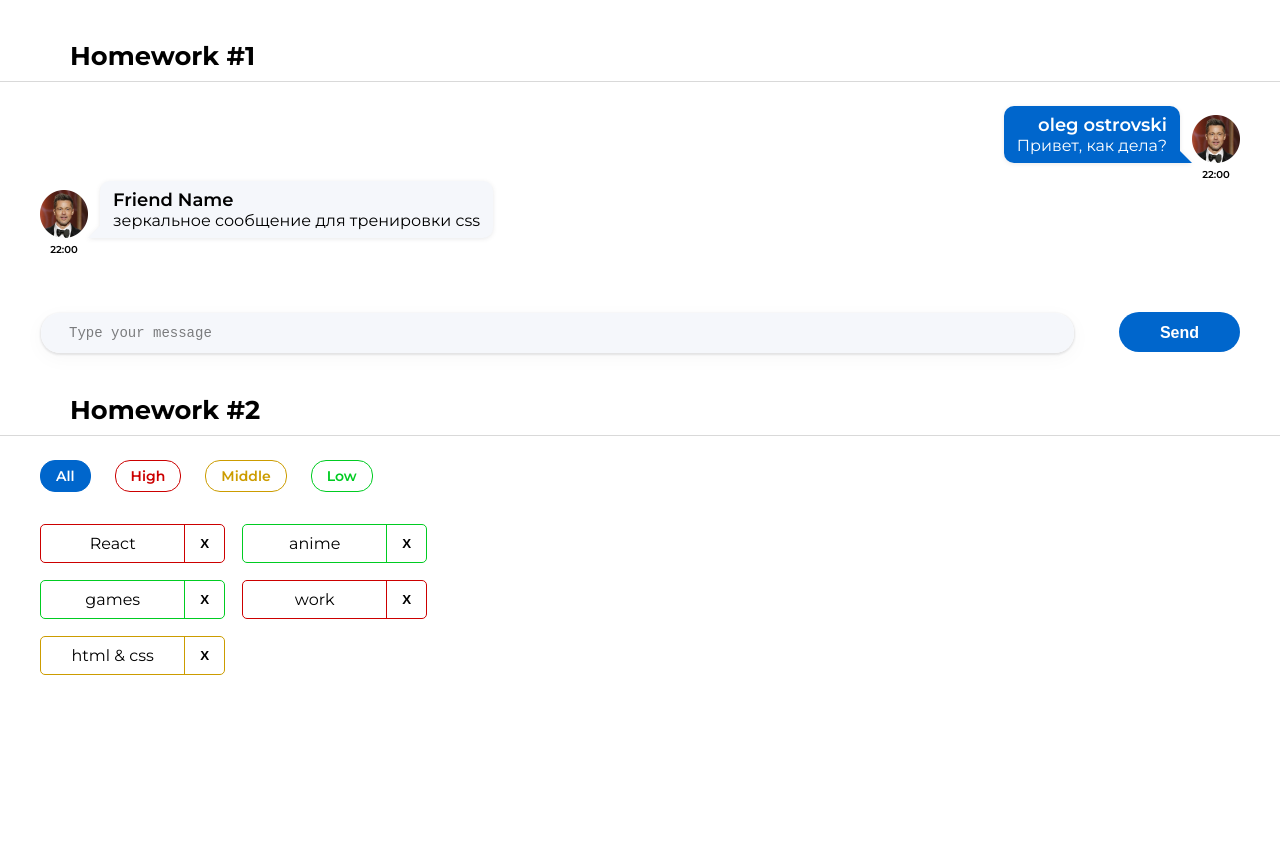
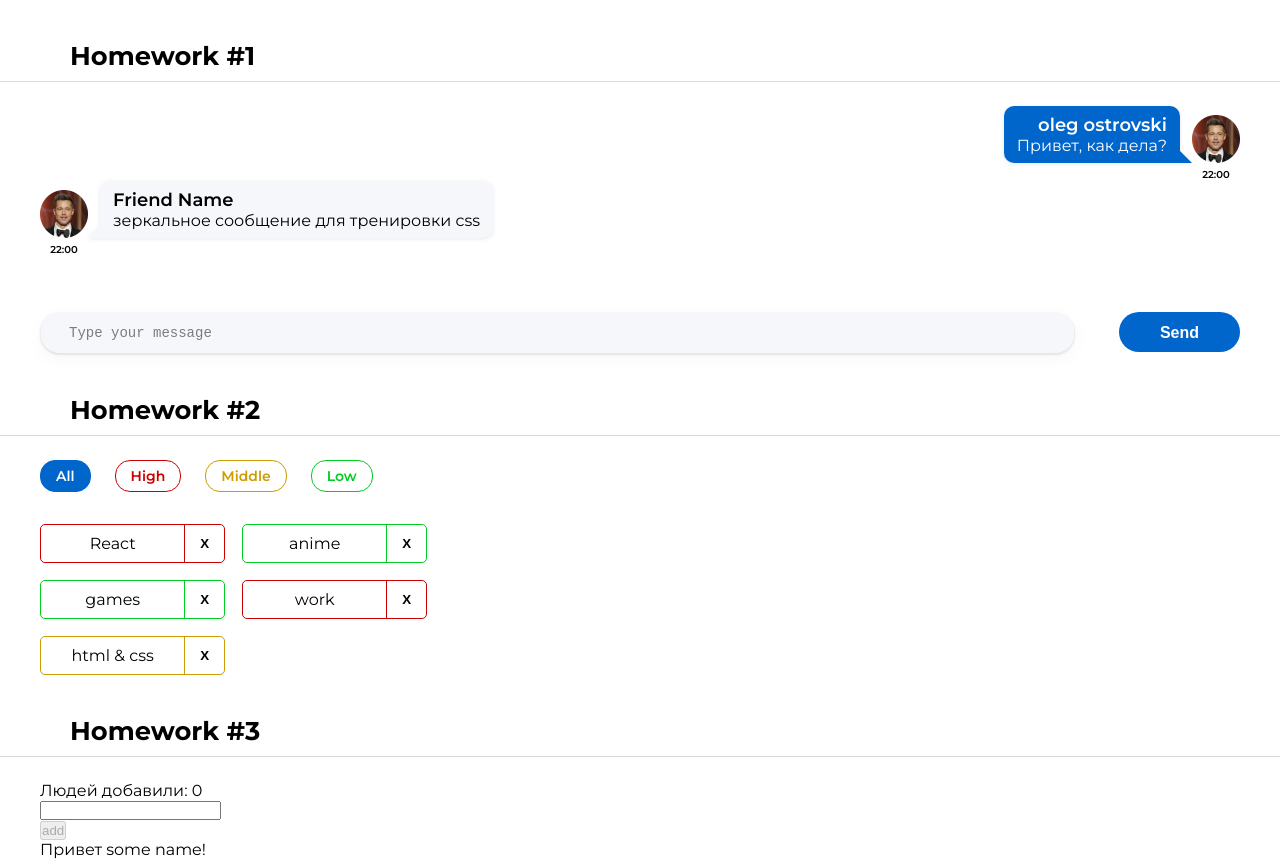
Before and after one commit to oleg-lego-lego/worksComponents, a React (Create React App) app: page /#/pre-junior in a window 1280 px wide. Before the commit the page ends 800 px from the top, so only its background shows below. Built offline with nearby package versions, Linux system fonts and the light colour scheme.

Commit message:
add uuid, write type, type props.

```diff
--- a/package.json
+++ b/package.json
@@ -14,7 +14,7 @@
     "@types/node": "16.11.56",
     "@types/react": "18.0.17",
     "@types/react-dom": "18.0.6",
-    "@types/uuid": "8.3.4",
+    "@types/uuid": "^8.3.4",
     "axios": "0.27.2",
     "gh-pages": "^4.0.0",
     "react": "18.2.0",
@@ -24,7 +24,7 @@
     "react-scripts": "5.0.1",
     "redux": "4.2.0",
     "typescript": "4.7.4",
-    "uuid": "9.0.0",
+    "uuid": "^9.0.0",
     "web-vitals": "2.1.4"
   },
   "scripts": {
--- a/src/s1-main/App.tsx
+++ b/src/s1-main/App.tsx
@@ -2,13 +2,14 @@ import React from 'react'
 import s from './App.module.css'
 import HW1 from '../s2-homeworks/hw01/HW1'
 import HW2 from "../s2-homeworks/hw02/HW2";
+import HW3 from "../s2-homeworks/hw03/HW3";
 
 function App() {
     return (
         <div className={s.App}>
             <HW1/>
             <HW2/>
-            {/*<HW3/>*/}
+            <HW3/>
             {/*<HW4/>*/}
 
             {/*при выполнении дз 5 и более - закомментировать здесь дз 1-4, так как они есть внутри дз 5*/}
--- a/src/s2-homeworks/hw03/HW3.tsx
+++ b/src/s2-homeworks/hw03/HW3.tsx
@@ -1,5 +1,5 @@
-import React, { useState } from 'react'
-import { v1 } from 'uuid'
+import React, {useState} from 'react'
+import {v1} from 'uuid'
 import s2 from '../../s1-main/App.module.css'
 import GreetingContainer from './GreetingContainer'
 
@@ -19,33 +19,30 @@ import GreetingContainer from './GreetingContainer'
 
 // types
 export type UserType = {
-    _id: any // need to fix any
-    name: any // need to fix any
+    _id: string
+    name: string
 }
 
-export const pureAddUserCallback = (name: any, setUsers: any, users: any) => { // need to fix any
-    const user = { // need to fix
-    }
+export const pureAddUserCallback = (name: string, setUsers: Function, users: UserType[]) => {
+    const user = {_id: v1(), name}
     setUsers([...users, user])
 }
 
 const HW3 = () => {
-    const [users, setUsers] = useState<any>([]) // need to fix any
+    const [users, setUsers] = useState<UserType[]>([])
 
-    const addUserCallback = (name: any) => { // need to fix any
+    const addUserCallback = (name: string) => {
         pureAddUserCallback(name, setUsers, users)
     }
 
     return (
         <div id={'hw3'}>
-            <div className={s2.hwTitle}>Homework #3</div>
-            {/*для автоматической проверки дз (не менять)*/}
+            <div className={s2.hwTitle}>
+                <h3 className={s2.container}> Homework #3</h3>
+            </div>
 
             <div className={s2.hw}>
-                <GreetingContainer
-                    users={users}
-                    addUserCallback={addUserCallback}
-                />
+                <GreetingContainer users={users} addUserCallback={addUserCallback}/>
             </div>
         </div>
     )
```
Also changed, not shown: src/s2-homeworks/hw03/GreetingContainer.tsx (+3 -6 lines), 1 other file (tests, documents, lock files or other folders).
